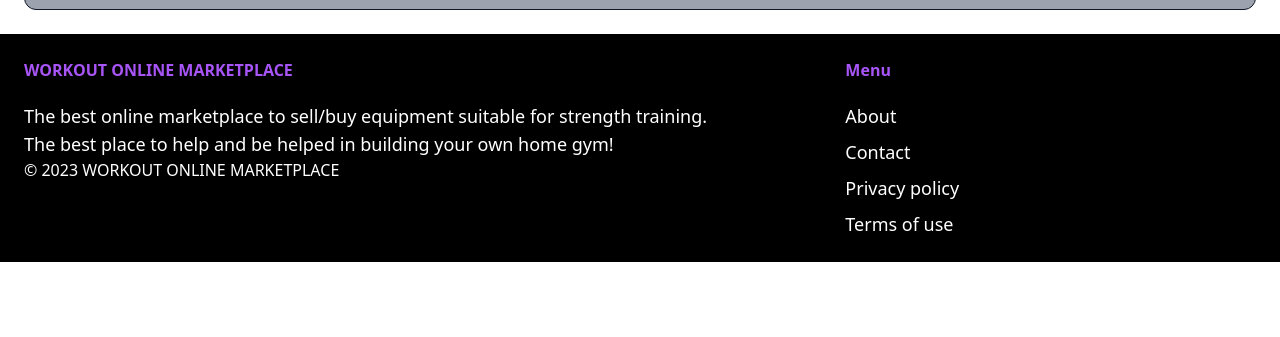
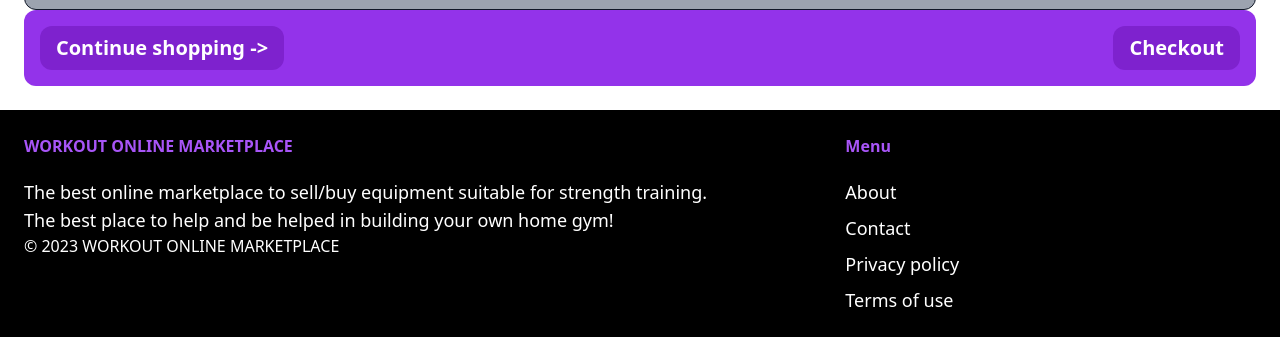
Before and after one commit to IvanNece/NeceriniPPM_Back_End, a Django app: page /cart/ in a window 1280 px wide. Shown: the part 257-594 px from the top of the page. Run offline with Django 4.2, Linux system fonts and the light colour scheme; some libraries are stand-ins or nearby versions.

Commit message:
add button checkout and continue shopping

```diff
--- a/onlineMarketPlace/core/templates/core/cart.html
+++ b/onlineMarketPlace/core/templates/core/cart.html
@@ -39,5 +39,12 @@
         <h1>Total Price: {{ cart.totalPrice }}</h1>
     </div>
 
+    <h2 class="font-bold bg-purple-600 text-center rounded-xl text-xl p-4">
+        <div class="flex justify-between">
+            <a href="{% url 'item:items' %}" class="px-4 py-2 bg-purple-700 text-white rounded-xl hover:bg-purple-900">Continue shopping -></a>
+            <a href="#" class="px-4 py-2 bg-purple-700 text-white rounded-xl hover:bg-purple-900">Checkout</a>
+        </div>
+    </h2>
+
 </div>
 {% endblock %}
```
Also changed, not shown: onlineMarketPlace/db.sqlite3.
